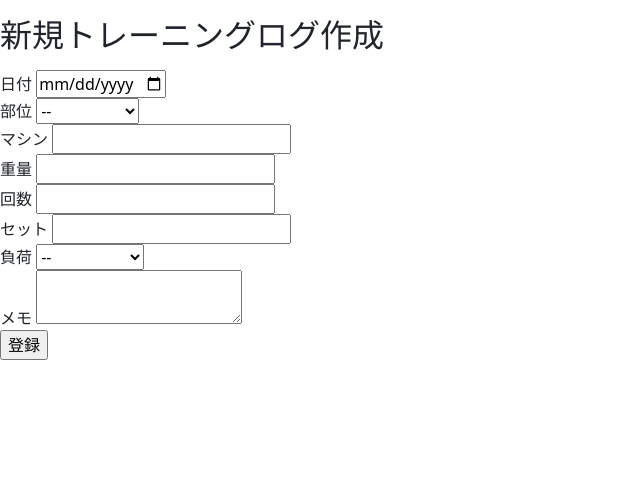
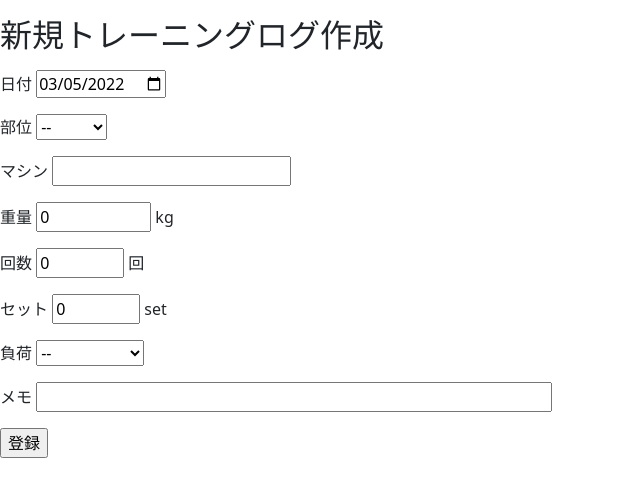
Before and after one commit to Michi1090/workout, a PHP site: page /create.php in a window 1280 px wide. Shown: the part 176-673 px from the top of the page, without its empty margins (0-640 px from the left). Run offline with PHP 8.4, Linux system fonts and the light colour scheme; the visitor is signed in with stand-in values (Sample User, id 1).

Commit message:
ログ登録機能にバリデーション追加、ログCRUDからCSRF対策削除

```diff
--- /dev/null
+++ b/js/date.js
@@ -0,0 +1,9 @@
+'use strict';
+
+// 日付入力欄にデフォルトで本日の日付が入力される
+const today = new Date();
+today.setDate(today.getDate());
+const yyyy = today.getFullYear();
+const mm = ('0' + (today.getMonth() + 1)).slice(-2);
+const dd = ('0' + today.getDate()).slice(-2);
+document.getElementById('date').value = yyyy + '-' + mm + '-' + dd;
--- a/logs/create.php
+++ b/logs/create.php
@@ -18,17 +18,12 @@ if (isset($_SESSION['id'])) {
 }
 
 // セレクトボックスの値
-$form_parts = ['肩', '腕', '胸', '腹', '背中', '脚', '有酸素運動', 'その他'];
+$form_parts = ['肩', '腕', '胸', '腹', '背中', '脚', 'その他'];
 $form_loads = ['VERY EASY', 'EASY', 'NORMAL', 'HARD', 'VERY HARD'];
 
-if ($_SERVER['REQUEST_METHOD'] == 'GET') { // GETでアクセスした場合
-    // トークンの生成（CSRF対策）
-    $token = bin2hex(random_bytes(32));
-    $_SESSION['token'] = $token;
-
-} elseif (!empty($_SESSION['token']) && $_POST['token'] === $_SESSION['token']) { // フォームから値が入力された場合
+// フォームから値が入力された場合
+if ($_SERVER['REQUEST_METHOD'] == 'POST') {
     // フォームの入力値を代入
-    $token = $_POST['token'];
     $date = $_POST['date'];
     $part = $_POST['part'];
     $machine = $_POST['machine'];
@@ -38,8 +33,43 @@ if ($_SERVER['REQUEST_METHOD'] == 'GET') { // GETでアクセスした場合
     $work_load = $_POST['work_load'];
     $note = $_POST['note'];
 
+    /* バリデーション */
+    // 日付
+    if (!preg_match('/^[0-9]{4}-(0[1-9]|1[0-2])-(0[1-9]|[12][0-9]|3[01])$/', $date)) {
+        $errors['date'] = '※日付はカレンダーから選択してください';
+    }
+    // 部位
+    if (!in_array($part, $form_parts, true)) {
+        $errors['part'] = '※部位はセレクトボックスから選択してください';
+    }
+    // マシン
+    if (mb_strlen($machine) < 1 || mb_strlen($machine) > 20) {
+        $errors['machine'] = '※マシンは20文字以内で入力してください';
+    }
+    // 重量
+    if (!empty($weight) && !preg_match('/^([1-9][0-9]{0,2}|0)(\.[0-9])?$/', $weight)) {
+        $errors['weight'] = '※重量は999.9kgまでで登録してください';
+    }
+    // 回数
+    if (!empty($time) && !preg_match('/^[0-9]{1,2}$/', $time)) {
+        $errors['time'] = '※回数は99回までで登録してください';
+    }
+    // セット
+    if (!empty($set_count) && !preg_match('/^[0-9]{1,2}$/', $set_count)) {
+        $errors['set_count'] = '※SETは99回までで登録してください';
+    }
+    // 負荷
+    if (!empty($work_load) && !in_array($work_load, $form_loads, true)) {
+        $errors['work_load'] = '※負荷はセレクトボックスから選択してください';
+    }
+    // メモ
+    if (mb_strlen($note) > 30) {
+        $errors['note'] = '※メモは30文字以内で入力してください';
+    }
+
+    if (empty($errors)) {
         // 新規レコードを挿入
-    $sql = 'INSERT INTO weight_logs (user_id, date, part, machine, weight, time, set_count, work_load, note) VALUES(:user_id, :date, :part, :machine, :weight, :time, :set_count, :work_load, :note)';
+        $sql = 'INSERT INTO weight_logs (user_id, date, part, machine, weight, time, set_count, work_load, note) VALUES (:user_id, :date, :part, :machine, :weight, :time, :set_count, :work_load, :note)';
         $stmt = $pdo->prepare($sql);
         $stmt->bindValue(':user_id', $_SESSION['id'], PDO::PARAM_INT);
         $stmt->bindValue(':date', $date, PDO::PARAM_STR);
@@ -53,8 +83,7 @@ if ($_SERVER['REQUEST_METHOD'] == 'GET') { // GETでアクセスした場合
         $stmt->execute();
 
         $message = 'トレーニングログを登録しました！';
-} else { // 正規のアクセスでない場合
-    @die('不正なアクセスが実行されました');
+    }
 }
 
 // ヘッダーのパス指定
@@ -73,14 +102,14 @@ $path_users = '../users/';
     <?php require_once('../header.php') ?>
 
     <h2>新規トレーニングログ作成</h2>
-    <p><?= $message ?></p>
+    <p><?= escape($message) ?></p>
 
     <!-- セレクトボックス -->
     <form method="post">
-        <input type="hidden" name="token" value="<?= escape($token) ?>">
         <div>
             <label for="date">日付</label>
             <input type="date" name="date" max="9999-12-31" id="date" required>
+            <p style="color: red;"><?= isset($errors['date']) ? escape($errors['date']) : '' ?></p>
         </div>
         <div>
             <label for="part">部位</label>
@@ -90,22 +119,28 @@ $path_users = '../users/';
                     <option value="<?= escape($form_part) ?>"><?= escape($form_part) ?></option>
                 <?php endforeach ?>
             </select>
+            <p style="color: red;"><?= isset($errors['part']) ? escape($errors['part']) : '' ?></p>
         </div>
         <div>
             <label for="machine">マシン</label>
             <input type="text" name="machine" id="machine" required>
+            <p style="color: red;"><?= isset($errors['machine']) ? escape($errors['machine']) : '' ?></p>
         </div>
         <div>
             <label for="weight">重量</label>
-            <input type="number" name="weight" id="weight" step="0.1">
+            <input type="number" name="weight" id="weight" step="0.1" min="0" max="999.9" value="0"> kg
+            <p style="color: red;"><?= isset($errors['weight']) ? escape($errors['weight']) : '' ?></p>
         </div>
         <div>
             <label for="time">回数</label>
-            <input type="number" name="time" id="time">
+            <input type="number" name="time" id="time" min="0" max="99" value="0"> 回
+            <p style="color: red;"><?= isset($errors['time']) ? escape($errors['time']) : '' ?></p>
+
         </div>
         <div>
             <label for="set_count">セット</label>
-            <input type="number" name="set_count" id="set_count">
+            <input type="number" name="set_count" id="set_count" min="0" max="99" value="0"> set
+            <p style="color: red;"><?= isset($errors['set_count']) ? escape($errors['set_count']) : '' ?></p>
         </div>
         <div>
             <label for="work_load">負荷</label>
@@ -115,15 +150,19 @@ $path_users = '../users/';
                     <option value="<?= escape($form_load) ?>"><?= escape($form_load) ?></option>
                 <?php endforeach ?>
             </select>
+            <p style="color: red;"><?= isset($errors['work_load']) ? escape($errors['work_load']) : '' ?></p>
         </div>
         <div>
             <label for="note">メモ</label>
-            <textarea name="note" id="note"></textarea>
+            <input type="text" name="note" id="note" size="50" maxlength="30">
+            <p style="color: red;"><?= isset($errors['note']) ? escape($errors['note']) : '' ?></p>
+
         </div>
         <input type="submit" value="登録">
     </form>
 
     <script src="../js/bootstrap.bundle.min.js"></script>
+    <script src="../js/date.js"></script>
 </body>
 
 </html>
--- a/users/login.php
+++ b/users/login.php
@@ -30,12 +30,12 @@ if ($_SERVER['REQUEST_METHOD'] == 'POST') {
 	if ($result !== false) {
 		// レコード取得に成功（ユーザー登録あり）した場合、パスワードチェックを行う
 		if (password_verify($pass, $result['password'])) {
+			// セッションIDを新しく生成（セッションハイジャック対策）
+			session_regenerate_id(true);
+
 			// パスワードが一致する場合、ログイン処理を行う
 			$_SESSION['id'] = $result['id'];
 			$_SESSION['name'] = $result['name'];
-
-			// セッションIDを新しく生成（セッションハイジャック対策）
-			session_regenerate_id();
 
 			// インデックスページへリダイレクト
 			header('Location: ../logs/index.php');
```
Also changed, not shown: logs/index.php (+3 -11 lines), users/sign_up.php (+9 -15 lines), 2 other files. Lines whose indentation alone changed are shown as unchanged.
